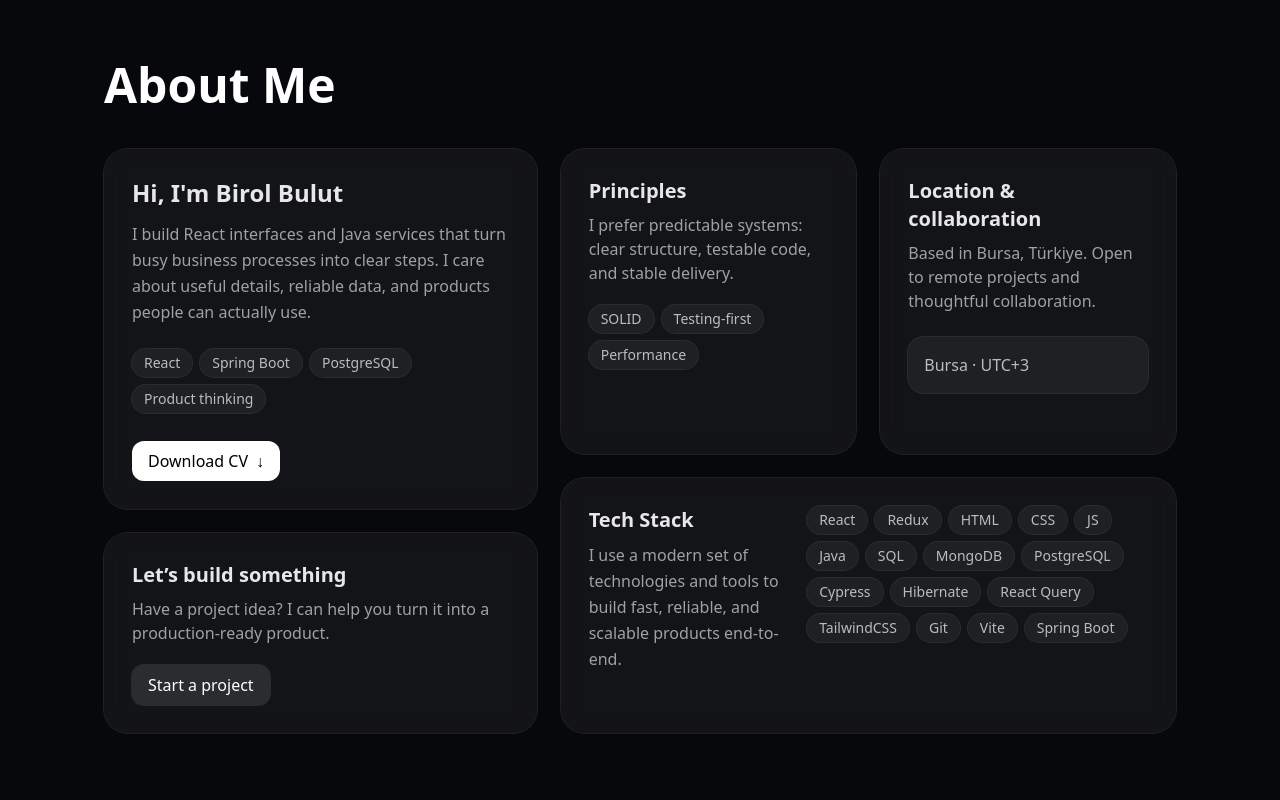
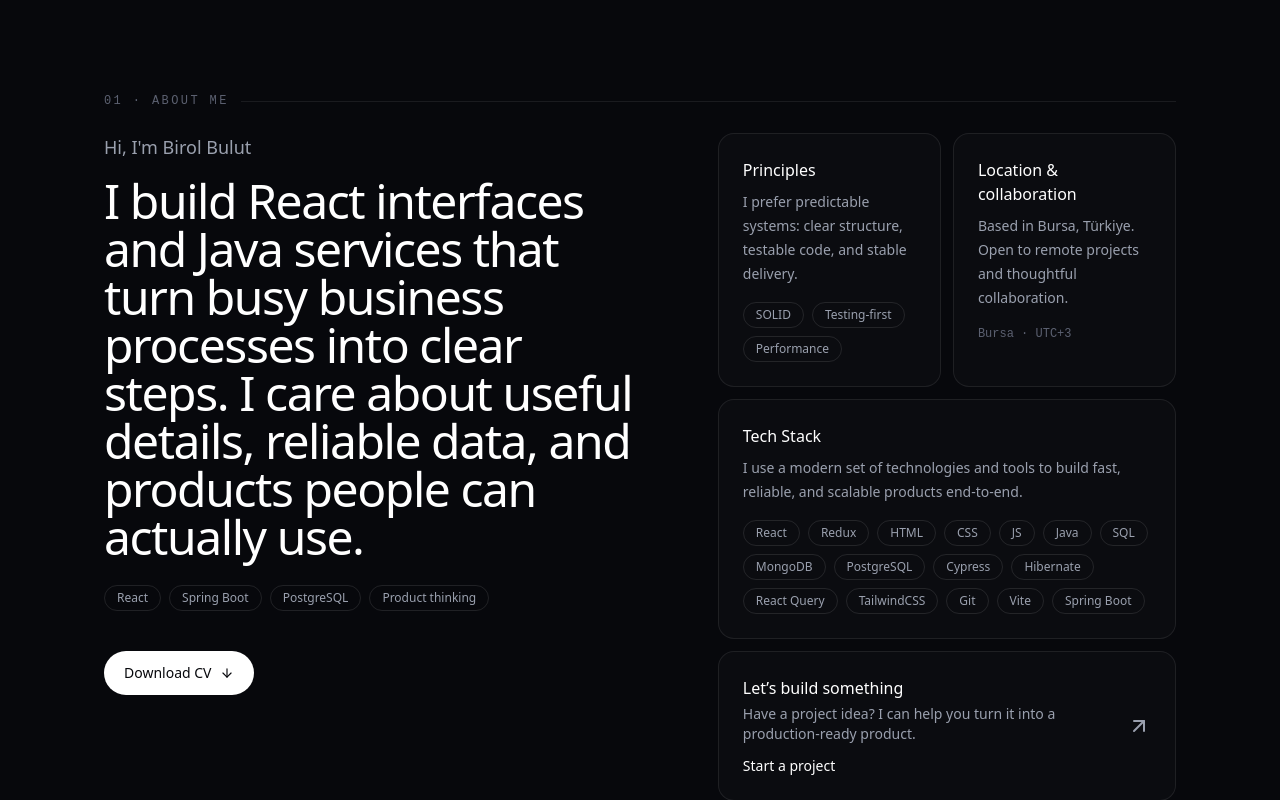
Before and after one commit to bulutbirol/Portfolyo-g-ncel, a React (Vite) app: page / in a window 1280 px wide. Shown: the part 1020-1820 px from the top of the page. Built offline with nearby package versions, Linux system fonts and the light colour scheme.

Commit message:
redesign about section

```diff
--- /dev/null
+++ b/src/components/SectionLabel.jsx
@@ -0,0 +1,11 @@
+import { motion } from "framer-motion";
+import { fadeUp } from "../motion";
+
+export function SectionLabel({ index, children }) {
+  return (
+    <motion.p variants={fadeUp} className="mb-6 flex items-center gap-3 font-mono text-xs uppercase tracking-[0.2em] text-mute">
+      <span>{`${String(index).padStart(2, "0")} · ${children}`}</span>
+      <span aria-hidden="true" className="h-px flex-1 bg-white/[0.08]" />
+    </motion.p>
+  );
+}
--- a/src/sections/About.jsx
+++ b/src/sections/About.jsx
@@ -1,5 +1,9 @@
-import React from "react";
+import { motion } from "framer-motion";
+import { FiArrowDown, FiArrowUpRight } from "react-icons/fi";
 import { useLanguage } from "../LanguageContext";
+import { Reveal } from "../components/Reveal";
+import { SectionLabel } from "../components/SectionLabel";
+import { fadeUp, stagger } from "../motion";
 
 const STACK = [
   "React",
@@ -20,85 +24,77 @@ const STACK = [
   "Spring Boot",
 ];
 
+const tile = "rounded-2xl border border-white/[0.08] bg-white/[0.02] p-6 transition-colors duration-300 hover:border-white/20";
+const chip = "rounded-full border border-white/10 px-3 py-1 text-xs text-fog";
+
 export function About() {
   const { copy } = useLanguage();
   const text = copy.about;
+
   return (
-    <section id="about" className="scroll-mt-28 py-16 md:py-24">
-      <h2 className="text-white text-4xl md:text-5xl font-semibold mb-10">{text.heading}</h2>
+    <Reveal as="section" id="about" variants={stagger(0.1)} className="scroll-mt-28 py-20 md:py-32">
+      <SectionLabel index={1}>{text.heading}</SectionLabel>
 
-      <div className="grid grid-cols-1 lg:grid-cols-12 gap-6">
-        <div className="lg:col-span-5 space-y-6">
-          <div className="rounded-3xl bg-white/5 ring-1 ring-white/10 backdrop-blur-md overflow-hidden">
-            <div className="p-7">
-              <div className="text-white/90 text-2xl font-semibold">{text.greeting}</div>
-              <p className="mt-3 text-white/60 leading-relaxed">
-                {text.description}
-              </p>
-
+      <div className="grid gap-12 lg:grid-cols-[1.2fr_1fr] lg:gap-16">
+        <motion.div variants={fadeUp}>
+          <p className="text-lg text-fog">{text.greeting}</p>
+          <p className="mt-4 text-3xl font-medium leading-[1.15] tracking-[-0.03em] text-white md:text-5xl">{text.description}</p>
           <div className="mt-6 flex flex-wrap gap-2">
-                <span className="px-3 py-1 rounded-full bg-white/5 ring-1 ring-white/10 text-white/70 text-sm">React</span>
-                <span className="px-3 py-1 rounded-full bg-white/5 ring-1 ring-white/10 text-white/70 text-sm">Spring Boot</span>
-                <span className="px-3 py-1 rounded-full bg-white/5 ring-1 ring-white/10 text-white/70 text-sm">PostgreSQL</span>
-                <span className="px-3 py-1 rounded-full bg-white/5 ring-1 ring-white/10 text-white/70 text-sm">{text.productThinking}</span>
+            {["React", "Spring Boot", "PostgreSQL", text.productThinking].map((item) => (
+              <span key={item} className={chip}>{item}</span>
+            ))}
           </div>
-
           <a
             href="/cv.pdf"
             download="Birol-Bulut-CV.pdf"
-                className="inline-flex mt-7 items-center gap-2 px-4 py-2 rounded-xl bg-white text-black font-medium"
+            className="group mt-10 inline-flex items-center gap-2 rounded-full bg-white px-5 py-3 text-sm font-medium text-ink transition hover:bg-white/85"
           >
-                {text.downloadCv} <span aria-hidden>↓</span>
+            {text.downloadCv}
+            <FiArrowDown aria-hidden="true" className="transition-transform duration-300 group-hover:translate-y-0.5" />
           </a>
-            </div>
-          </div>
+        </motion.div>
 
-          <div className="rounded-3xl bg-white/5 ring-1 ring-white/10 backdrop-blur-md p-7">
-            <div className="text-white/90 text-xl font-semibold">{text.ctaHeading}</div>
-            <p className="mt-2 text-white/60">{text.ctaDescription}</p>
-            <a
-              href="#contact"
-              className="inline-flex mt-5 items-center justify-center px-4 py-2 rounded-xl bg-white/10 ring-1 ring-white/10 text-white hover:bg-white/15 transition"
-            >
-              {text.ctaButton}
-            </a>
-          </div>
-        </div>
-
-        <div className="lg:col-span-7 grid grid-cols-1 md:grid-cols-2 gap-6">
-          <div className="rounded-3xl bg-white/5 ring-1 ring-white/10 backdrop-blur-md p-7">
-            <div className="text-white/90 text-xl font-semibold">{text.principles}</div>
-            <p className="mt-2 text-white/60">{text.principlesDescription}</p>
-            <div className="mt-5 flex flex-wrap gap-2">
-              <span className="px-3 py-1 rounded-full bg-white/5 ring-1 ring-white/10 text-white/70 text-sm">SOLID</span>
-              <span className="px-3 py-1 rounded-full bg-white/5 ring-1 ring-white/10 text-white/70 text-sm">{text.testing}</span>
-              <span className="px-3 py-1 rounded-full bg-white/5 ring-1 ring-white/10 text-white/70 text-sm">{text.performance}</span>
-            </div>
-          </div>
-
-          <div className="rounded-3xl bg-white/5 ring-1 ring-white/10 backdrop-blur-md p-7">
-            <div className="text-white/90 text-xl font-semibold">{text.location}</div>
-            <p className="mt-2 text-white/60">{text.locationDescription}</p>
-            <div className="mt-6 rounded-2xl bg-white/5 ring-1 ring-white/10 p-4 text-white/70">Bursa · UTC+3</div>
-          </div>
-          <div className="relative rounded-3xl bg-white/5 ring-1 ring-white/10 backdrop-blur-md p-7 md:col-span-2 overflow-hidden">
-            <div className="flex flex-col md:flex-row md:items-start md:justify-between gap-3">
-              <div className="techStackTextArea min-w-0 max-w-[560px]">
-                <div className="text-white/90 text-xl font-semibold">{text.stack}</div>
-                <p className="mt-2 text-white/60 leading-relaxed">
-                  {text.stackDescription}
-                </p>
-              </div>
-
-              <div className="flex flex-wrap gap-2">
-                {STACK.map((item) => (
-                  <span key={item} className="px-3 py-1 rounded-full bg-white/5 ring-1 ring-white/10 text-white/70 text-sm">{item}</span>
+        <motion.div variants={stagger(0.08)} className="grid gap-3 sm:grid-cols-2">
+          <motion.div variants={fadeUp} className={tile}>
+            <h3 className="font-medium text-white">{text.principles}</h3>
+            <p className="mt-2 text-sm leading-6 text-fog">{text.principlesDescription}</p>
+            <div className="mt-4 flex flex-wrap gap-2">
+              {["SOLID", text.testing, text.performance].map((item) => (
+                <span key={item} className={chip}>{item}</span>
               ))}
             </div>
+          </motion.div>
+
+          <motion.div variants={fadeUp} className={tile}>
+            <h3 className="font-medium text-white">{text.location}</h3>
+            <p className="mt-2 text-sm leading-6 text-fog">{text.locationDescription}</p>
+            <p className="mt-4 font-mono text-xs text-mute">Bursa · UTC+3</p>
+          </motion.div>
+
+          <motion.div variants={fadeUp} className={`${tile} sm:col-span-2`}>
+            <h3 className="font-medium text-white">{text.stack}</h3>
+            <p className="mt-2 text-sm leading-6 text-fog">{text.stackDescription}</p>
+            <ul className="mt-4 flex flex-wrap gap-2">
+              {STACK.map((item) => (
+                <li key={item} className={`${chip} transition-colors hover:border-white/30 hover:text-white`}>{item}</li>
+              ))}
+            </ul>
+          </motion.div>
+
+          <motion.a
+            variants={fadeUp}
+            href="#contact"
+            className={`${tile} group flex items-center justify-between gap-4 sm:col-span-2`}
+          >
+            <span>
+              <span className="block font-medium text-white">{text.ctaHeading}</span>
+              <span className="mt-1 block text-sm text-fog">{text.ctaDescription}</span>
+              <span className="mt-3 block text-sm text-white">{text.ctaButton}</span>
+            </span>
+            <FiArrowUpRight aria-hidden="true" className="shrink-0 text-2xl text-fog transition-transform duration-300 group-hover:-translate-y-1 group-hover:translate-x-1 group-hover:text-white" />
+          </motion.a>
+        </motion.div>
       </div>
-          </div>
-        </div>
-      </div>
-    </section>
+    </Reveal>
   );
 }
```
Also changed, not shown: 1 other file (tests, documents, lock files or other folders). Lines whose indentation alone changed are shown as unchanged.
